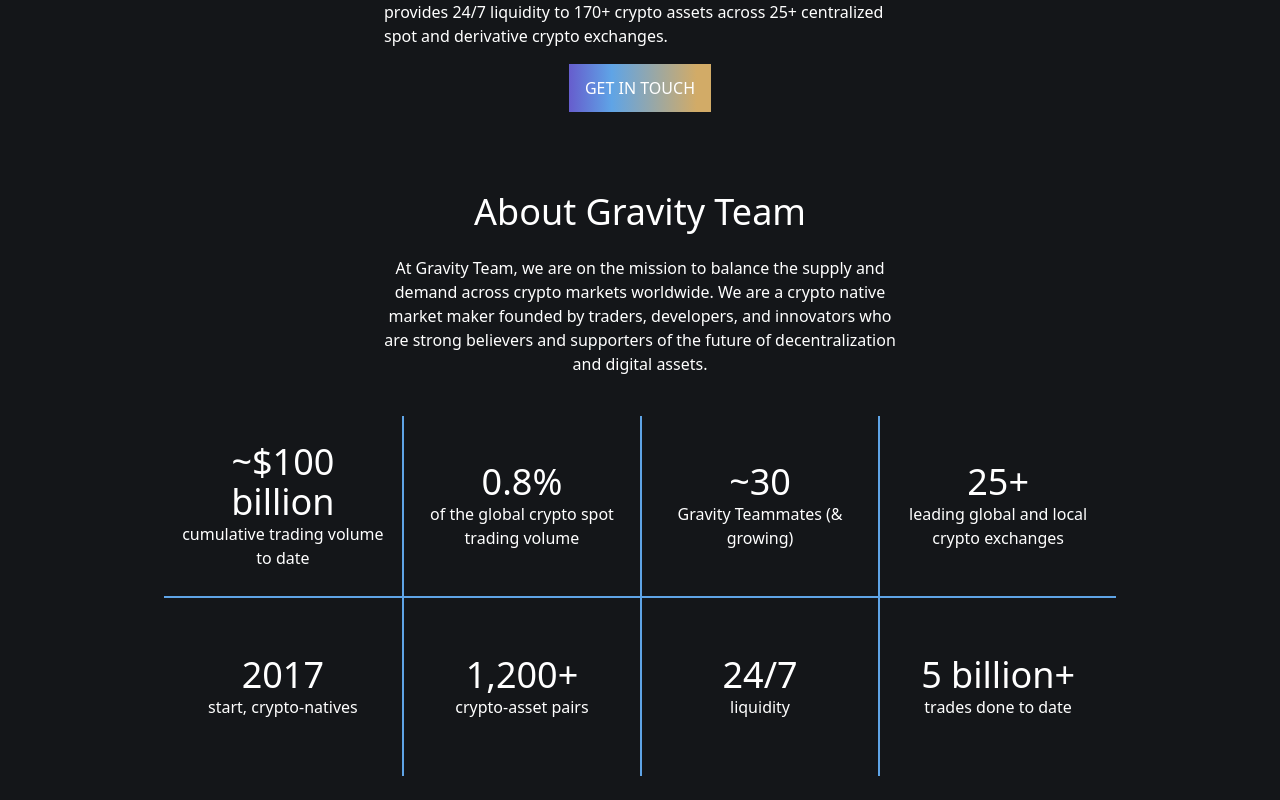
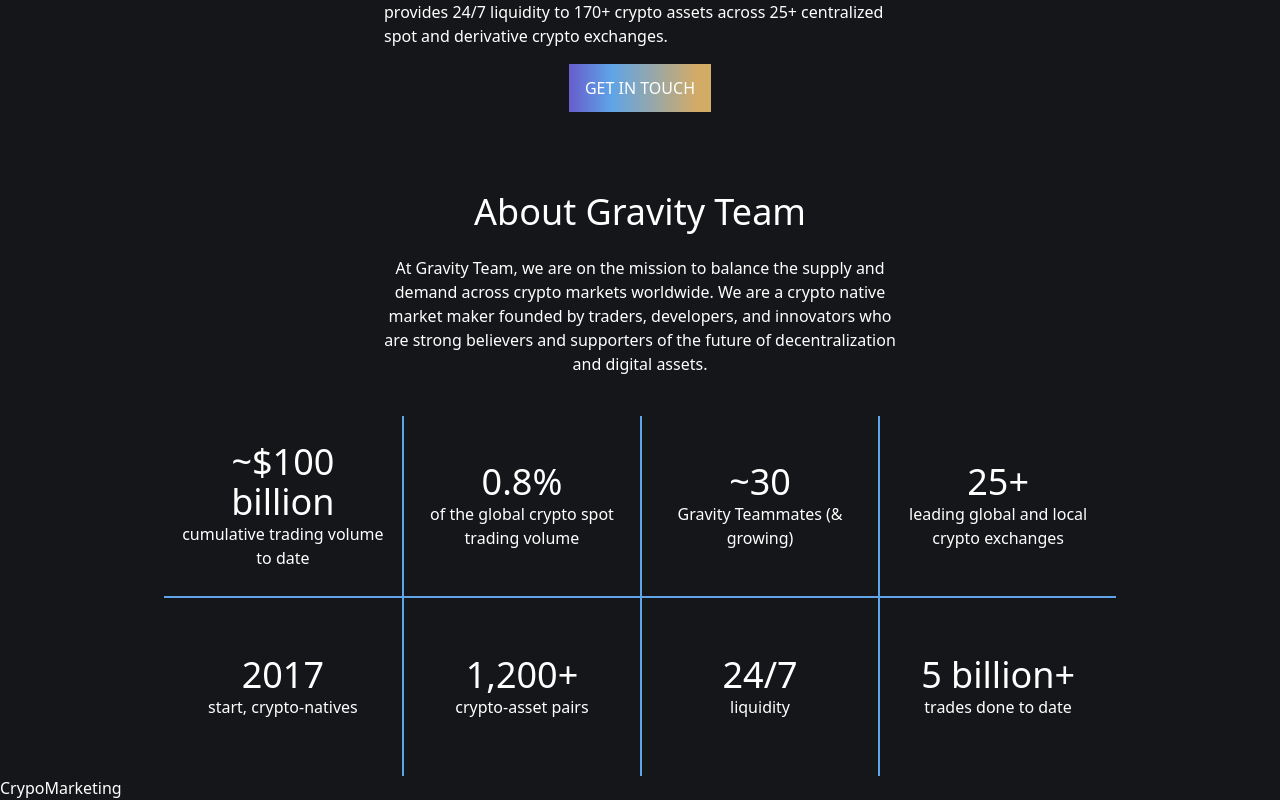
Before and after one commit to Shookrun/Gravity, a Next.js app: page / in a window 1280 px wide. Shown: the part 380-1180 px from the top of the page. Before the commit the page ends 1156 px from the top, so only its background shows below. Built offline with nearby package versions, Linux system fonts and the light colour scheme.

Commit message:
CryptoMarketing Created

```diff
--- /dev/null
+++ b/app/components/CryptoMarketing/page.jsx
@@ -0,0 +1,9 @@
+import React from 'react'
+
+const CrypoMarketing = () => {
+  return (
+    <div>CrypoMarketing</div>
+  )
+}
+
+export default CrypoMarketing
--- a/app/page.jsx
+++ b/app/page.jsx
@@ -1,12 +1,14 @@
 import Image from "next/image";
 import Crypto from "./components/Crypto/page";
 import GravityTeam from "./components/GravityTeam/page";
+import CrypoMarketing from "./components/CryptoMarketing/page";
 
 export default function Home() {
   return (
     <div>
       <Crypto/>
       <GravityTeam/>
+      <CrypoMarketing/>
     </div>
   );
 }
```
Also changed, not shown: package.json (+7 -5 lines), tsconfig.json (added, +34 -0 lines), 1 other file (tests, documents, lock files or other folders).
